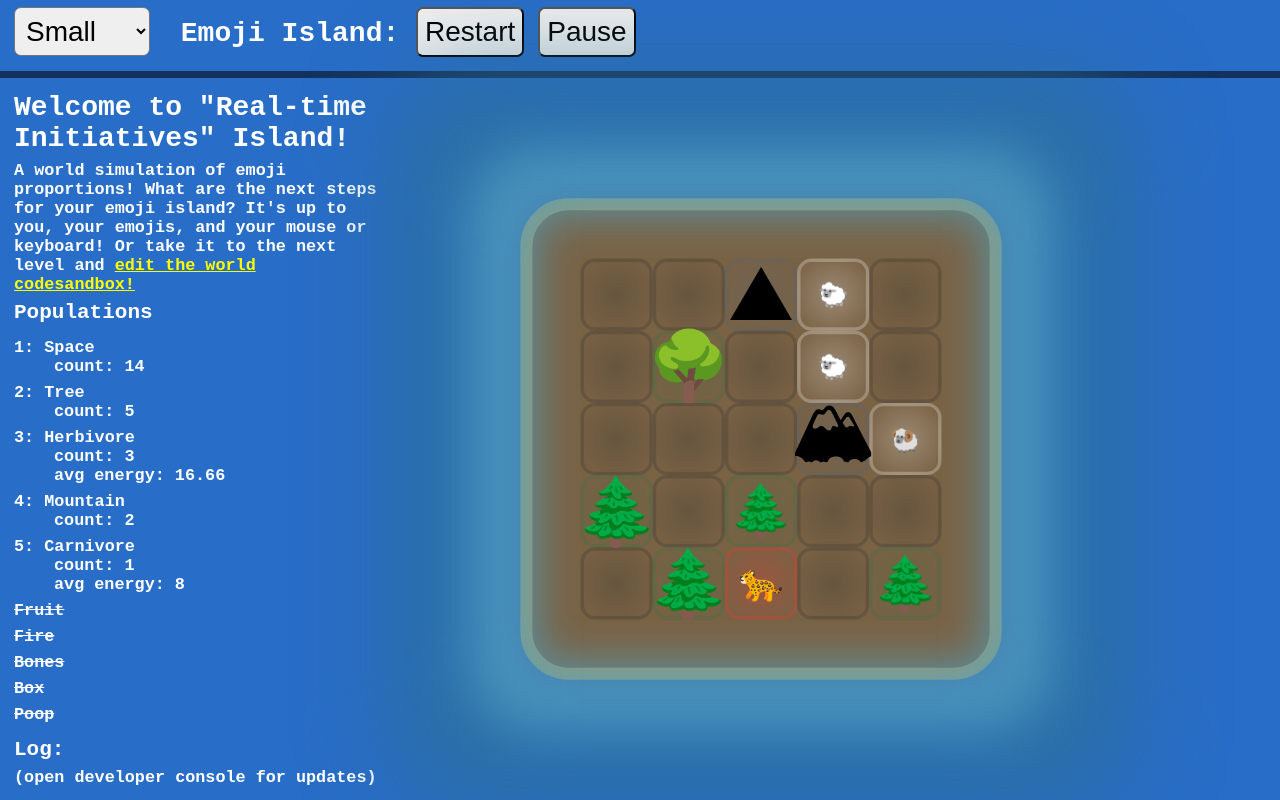
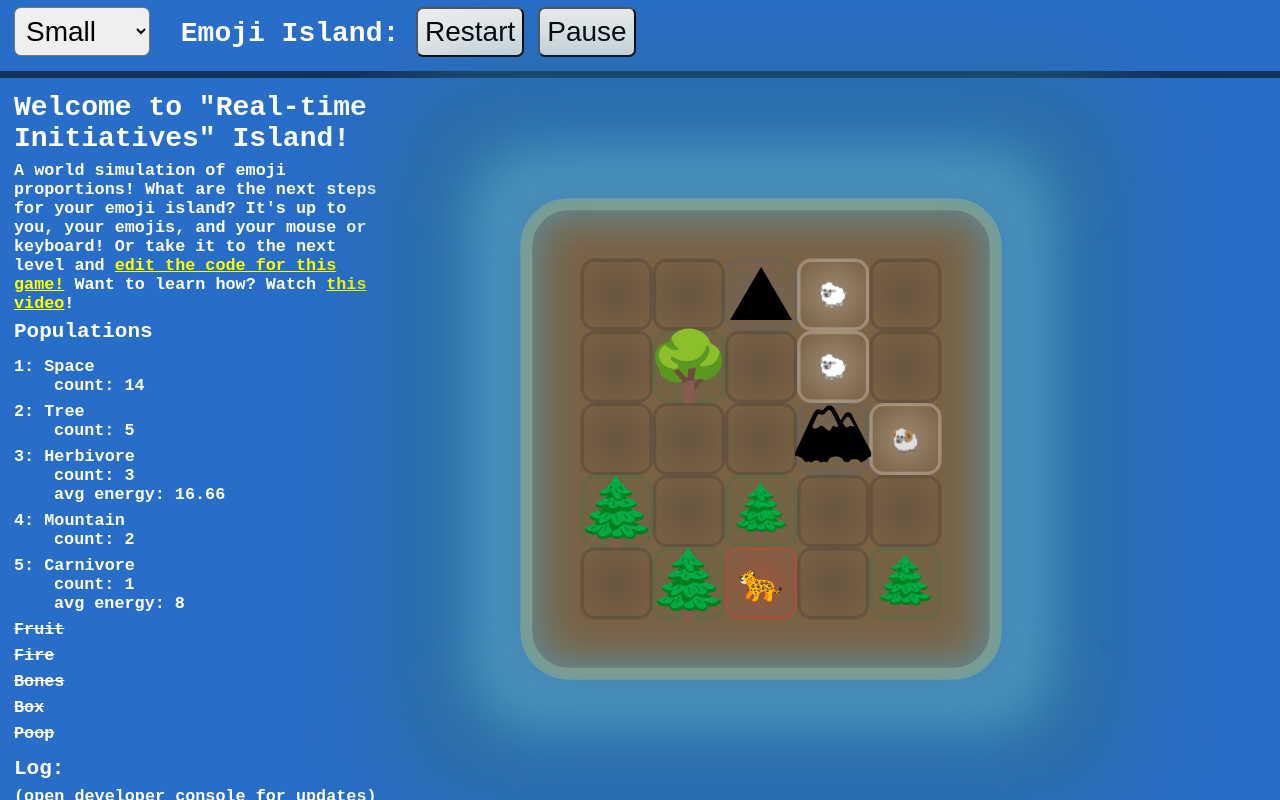
Before and after one commit to shiftyp/emoji_island, a React (Vite) app: page / in a window 1280 px wide. Built offline with nearby package versions, Linux system fonts and the light colour scheme.

Commit message:
Changed language

```diff
--- a/src/core/world.tsx
+++ b/src/core/world.tsx
@@ -131,8 +131,13 @@ export const World: React.FunctionComponent<{
             your emoji island? It's up to you, your emojis, and your mouse or
             keyboard! Or take it to the next level and{' '}
             <a href="https://codesandbox.io/s/github/shiftyp/emoji_island/tree/master/?fontsize=14&hidenavigation=1&theme=dark">
-              edit the world codesandbox!
+              edit the code for this game!
+            </a>{' '}
+            Want to learn how? Watch{' '}
+            <a href="https://dev.to/shiftyp/introducing-emoji-island-2n7d">
+              this video
             </a>
+            !
           </p>
           <h3>Populations</h3>
           <dl className="scores">
```
